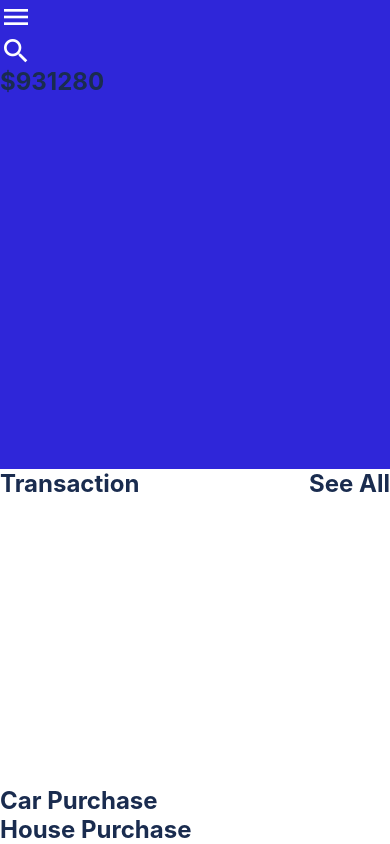
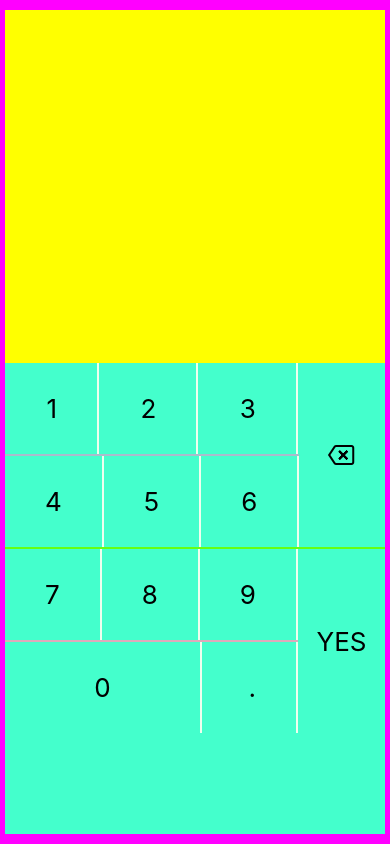
Before and after one commit to msr1013/first-react-native-app, a React Native app: screen / in a window 390 px wide. Built offline with nearby package versions, Linux system fonts and the light colour scheme.

Commit message:
'calculator-ui'

```diff
--- a/App.js
+++ b/App.js
@@ -1,66 +1,8 @@
 import React from 'react';
 import { StyleSheet, Text, View } from 'react-native';
 import { Ionicons, MaterialIcons } from '@expo/vector-icons';
+import Calc from './widgets/calc.js'
 
 export default function App() {
-  return (
-    <View style={styles.container}>
-      <View style={styles.view1}>
-
-        <Ionicons name="menu-sharp" size={32} color="white" />
-        <MaterialIcons name="search" size={32} color="white" />
-
-        <Text style={styles.text}>$931280</Text>
-      </View>
-
-      <View style={styles.view3}>
-        <View style={styles.footerContainer}>
-          <View>
-            <Text style={styles.text}>Transaction</Text>
-          </View>
-          <View>
-            <Text style={styles.text}>See All</Text>
-          </View>
-        </View>
-
-        <View>
-          <Text style={styles.text}>Car Purchase</Text>
-
-          <Text style={styles.text}>House Purchase</Text>
-        </View>
-
-
-      </View>
-    </View>
-  );
+  return <Calc />
 }
-
-const styles = StyleSheet.create({
-  container: {
-    flex: 1,
-    backgroundColor: '#fff',
-    flexDirection: 'column',
-
-  },
-  view1: {
-    flex: 5,
-    flexDirection: 'column',
-    alignItems: 'flex-start',
-    backgroundColor: '#2F26D9'
-  },
-
-  view3: {
-    flex: 4,
-    backgroundColor: '#FFFFFF',
-    justifyContent: 'space-between'
-  },
-  text: {
-    fontSize: 24,
-    fontWeight: 'bold',
-    color: '#1A2C4F'
-  },
-  footerContainer: {
-    flexDirection: 'row',
-    justifyContent: 'space-between'
-  }
-});
--- /dev/null
+++ b/comp/letter.js
@@ -0,0 +1,18 @@
+import React from 'react';
+import { StyleSheet, Text, View } from 'react-native';
+
+export const Letter = (props) => {
+    return <Text style={styles.textstyle}>{props.children}</Text>
+}
+
+const styles = StyleSheet.create({
+    textstyle: {
+        fontSize: 26,
+        textAlign: 'center',
+        borderRightWidth: 2,
+        borderRightColor: '#efe',
+        paddingHorizontal: 40,
+        paddingVertical: 30
+
+    }
+})
--- /dev/null
+++ b/widgets/calc.js
@@ -0,0 +1,120 @@
+import React from 'react';
+import { StyleSheet, Text, View } from 'react-native';
+import { Letter } from '../comp/letter.js'
+import { Ionicons } from "@expo/vector-icons"
+
+const Calc = () => {
+    return (
+        <View style={styles.container}>
+            <View style={styles.view1}></View>
+            <View style={styles.view2}>
+                <View style={styles.view21}>
+                    <View style={styles.view21a}>
+                        <View style={styles.view21a1}>
+                            <Letter>1</Letter>
+                            <Letter>2</Letter>
+                            <Letter>3</Letter>
+                        </View>
+                        <View style={styles.view21a2}>
+                            <Letter>4</Letter>
+                            <Letter>5</Letter>
+                            <Letter>6</Letter>
+                        </View>
+                    </View>
+                    <View style={styles.view21b}>
+                        <Ionicons name='backspace-outline' size={32} />
+                    </View>
+                </View>
+                <View style={styles.view22}>
+                    <View style={styles.view22a}>
+                        <View style={styles.view22a1}>
+                            <Letter>7</Letter>
+                            <Letter>8</Letter>
+                            <Letter>9</Letter>
+                        </View>
+                        <View style={styles.view22a2}>
+                            <View style={styles.zero}>
+                                <Letter>0</Letter>
+                            </View>
+                            <Letter>.</Letter>
+                        </View>
+                    </View>
+                    <View style={styles.view22b}>
+                        <Text style={styles.something}>Yes</Text>
+                    </View>
+                </View>
+            </View>
+        </View>
+
+    )
+}
+
+const styles = StyleSheet.create({
+    container: {
+        flex: 1,
+        backgroundColor: '#f0f',
+        flexDirection: 'column',
+        paddingHorizontal: 5,
+        paddingVertical: 10
+    },
+    view1: {
+        flex: 3,
+        backgroundColor: '#ff0',
+
+    },
+    view2: {
+        flex: 4,
+        backgroundColor: '#4fc'
+    },
+    view21: {
+        flexDirection: 'row',
+        justifyContent: 'space-between',
+        borderBottomColor: '#6f1',
+        borderBottomWidth: 2
+    },
+    view21a1: {
+        flexDirection: 'row',
+        justifyContent: 'space-evenly',
+        borderBottomColor: '#abc',
+        borderBottomWidth: 2
+    },
+    view21a2: {
+        flexDirection: 'row'
+    },
+    view21b: {
+        justifyContent: 'center',
+        marginLeft: 'auto',
+        marginRight: 'auto'
+    },
+    view22: {
+        flexDirection: 'row'
+    },
+    view22a1: {
+        flexDirection: 'row',
+        borderBottomColor: '#dab',
+        borderBottomWidth: 2
+    },
+    view22a2: {
+        flexDirection: 'row',
+        justifyContent: 'space-between'
+    },
+    view22b: {
+        justifyContent: 'center',
+        marginLeft: 'auto',
+        marginRight: 'auto'
+
+    },
+
+    something: {
+        fontSize: 26,
+        textTransform: 'uppercase',
+        alignItems: 'center',
+        textAlign: 'center'
+    },
+    zero: {
+        width: 197
+    }
+
+})
+
+export default Calc
```
